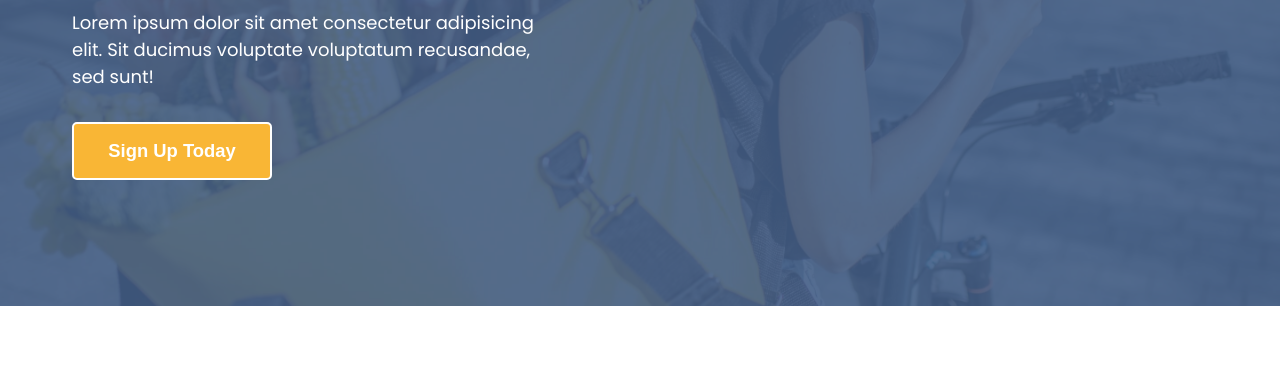
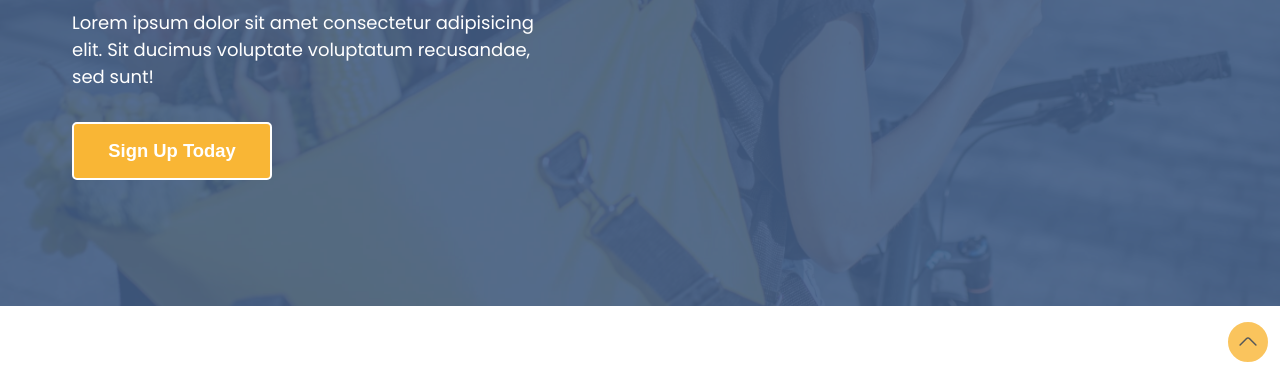
Before and after one commit to LukeDHarrison/Delivr, a plain HTML site: page index.html in a window 1280 px wide. Shown: the part 426-800 px from the top of the page. Drawn offline with Linux system fonts and the light colour scheme.

Commit message:
Added back to  top button

```diff
--- a/index.html
+++ b/index.html
@@ -321,6 +321,10 @@
         </div>
       </div>
     </section>
+    <button id="back-to-top"><svg width="24" height="24" viewBox="0 0 24 24" fill="none" xmlns="http://www.w3.org/2000/svg">
+      <path d="M19.92 15.8C19.73 15.8 19.54 15.73 19.39 15.58L12.87 9.06C12.39 8.58 11.61 8.58 11.13 9.06L4.61002 15.58C4.32002 15.87 3.84002 15.87 3.55002 15.58C3.26002 15.29 3.26002 14.81 3.55002 14.52L10.07 8C11.13 6.94 12.86 6.94 13.93 8L20.45 14.52C20.74 14.81 20.74 15.29 20.45 15.58C20.3 15.72 20.11 15.8 19.92 15.8Z" fill="#292D32"/>
+      </svg>
+      </button>
     <footer>
       <div class="container">
         <div class="footer-contents">
--- a/style.css
+++ b/style.css
@@ -160,6 +160,28 @@ a:hover {
   border: 6px solid #fff;
   border-radius: 50px;
   position: relative;
+}
+
+/* back to top button */
+#back-to-top {
+  display: flex;
+  justify-content: center;
+  right: 10px;
+  bottom: 10px;
+  border: 2px solid #fff;
+  padding: 0.5rem;
+  border-radius: 50px;
+  background-color: var(--primary-color);
+  opacity: 0.8;
+  transition: var(--transition);
+  cursor: pointer;
+  position: fixed;
+  z-index: 100;
+}
+
+#back-to-top:hover {
+  background-color: var(--primary-color-hover);
+  opacity: 1;
 }
 
 /* Navigation styles */
```
